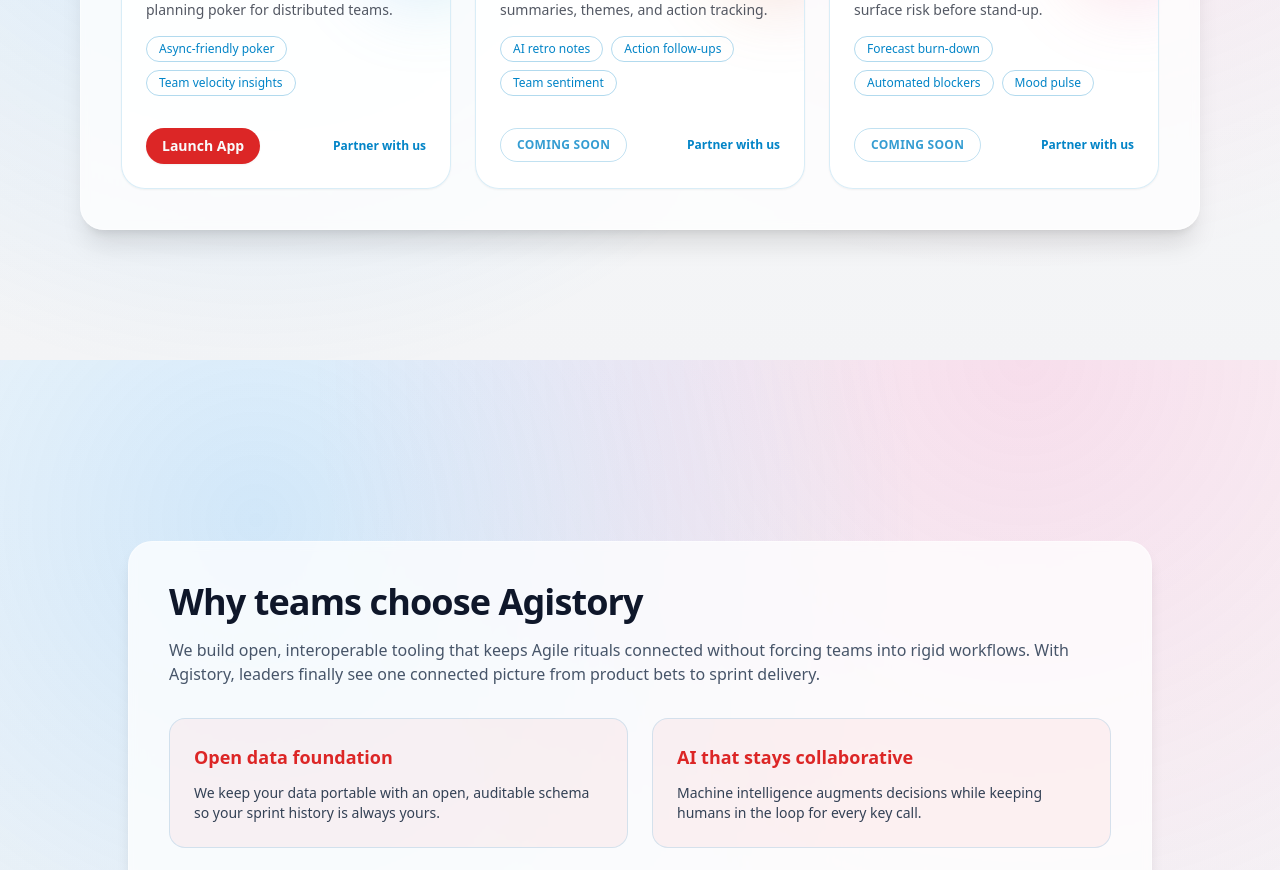
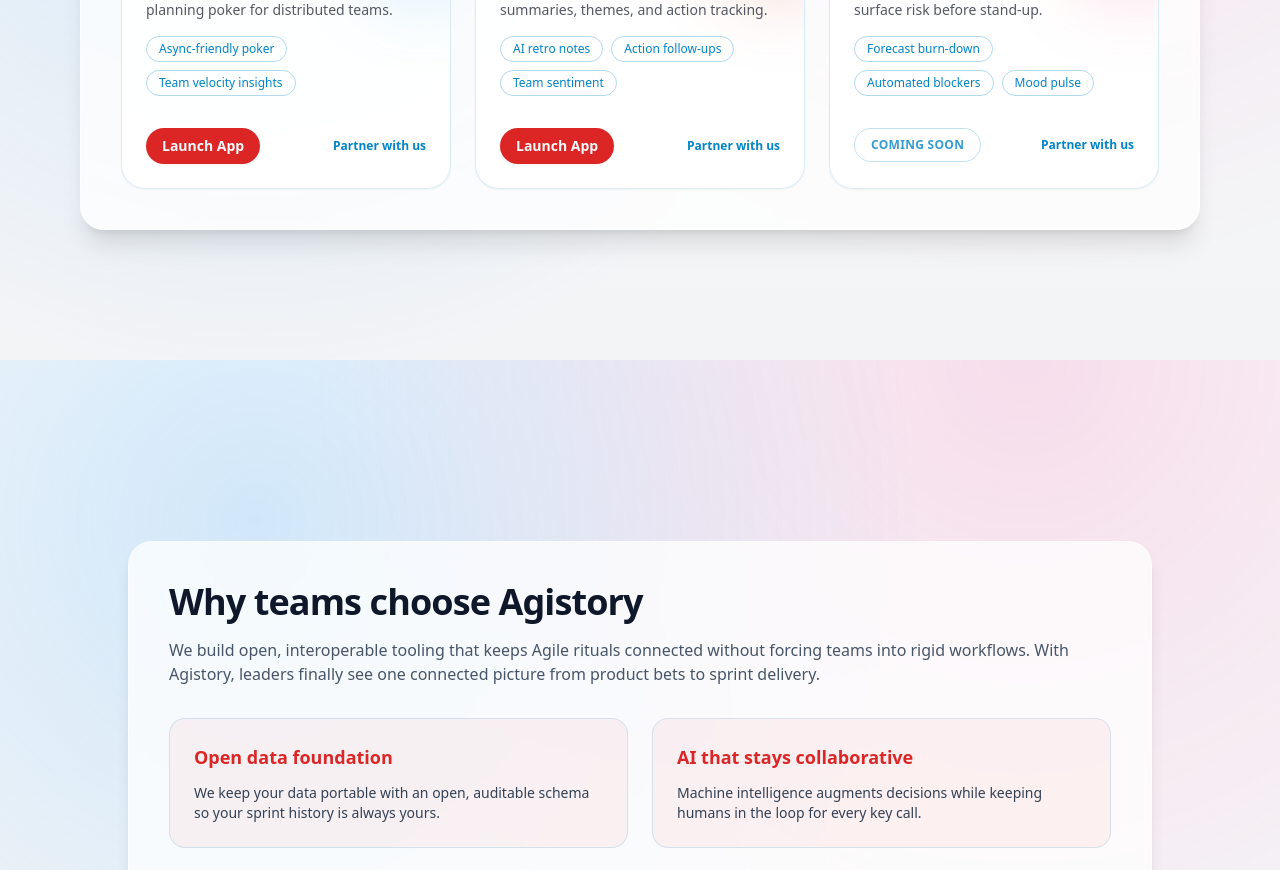
Before and after one commit to harsharshh/Agistory, a Next.js app: page / in a window 1280 px wide. Shown: the part 1240-2110 px from the top of the page. Built offline with nearby package versions, Linux system fonts and the light colour scheme.

Commit message:
retroscrope made live

```diff
--- a/src/data/products.ts
+++ b/src/data/products.ts
@@ -23,7 +23,8 @@
     name: "RetroScope",
     description: "Automated retrospectives with AI summaries, themes, and action tracking.",
     gradient: "from-[#14b8a6] via-[#f97316] to-[#8b5cf6]",
-    status: "coming-soon",
+    status: "live",
+    url: "https://retro-scope.vercel.app/",
     highlights: ["AI retro notes", "Action follow-ups", "Team sentiment"],
   },
   {
```
